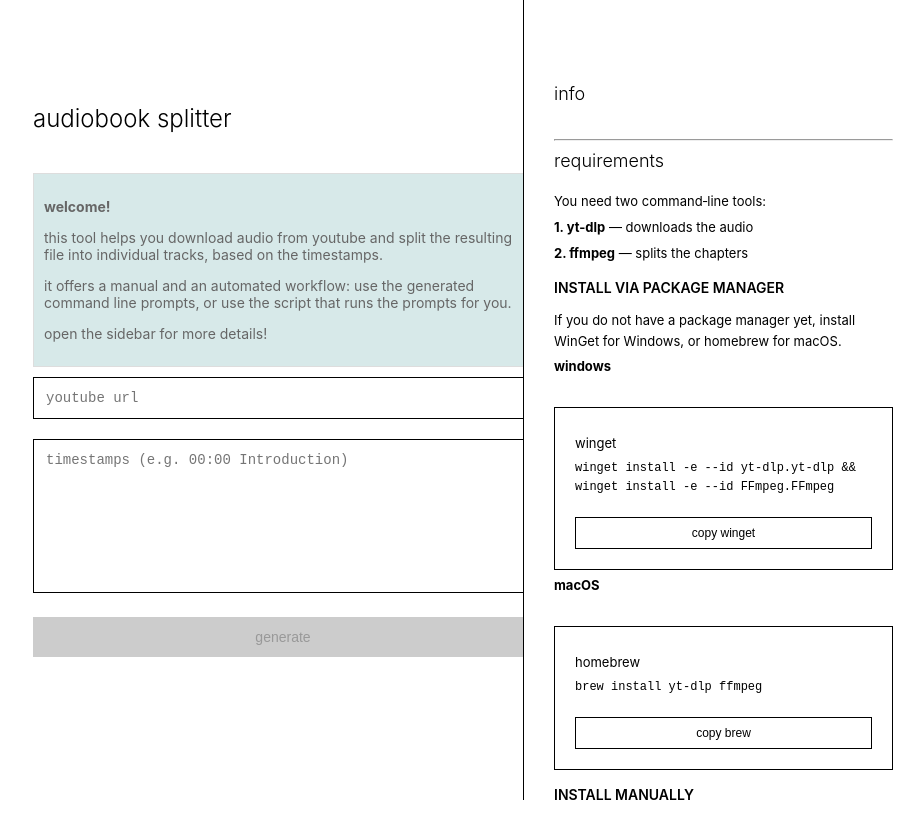
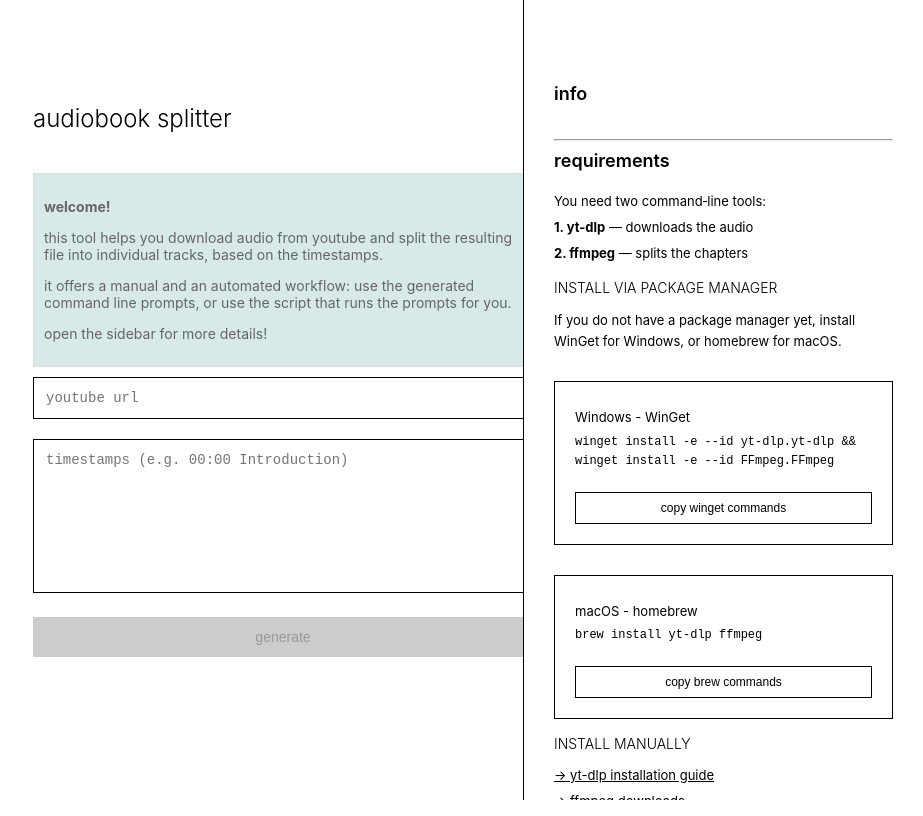
Before and after one commit to szekelyzol/audiobook-splitter, a Next.js app: page / in a window 1280 px wide. Both pictures are taken after a click on the heading "requirements". Shown: the whole page, without its empty margins (357-1280 px from the left). Built offline with nearby package versions, Linux system fonts and the light colour scheme.

Commit message:
Clean up some spacing

```diff
--- a/pages/index.tsx
+++ b/pages/index.tsx
@@ -284,21 +284,19 @@ export default function Home() {
 
               <p>If you do not have a package manager yet, install WinGet for Windows, or homebrew for macOS.</p>
 
-              <p><strong>windows</strong></p>
               <div className={styles.minimalCommands}>
-                <p>winget</p>
+                <p>Windows - WinGet</p>
                 <pre>{WIN_WINGET}</pre>
                 <div className={styles.minimalActions}>
-                  <button onClick={() => copyLine(WIN_WINGET)}>copy winget</button>
+                  <button onClick={() => copyLine(WIN_WINGET)}>copy winget commands</button>
                 </div>
               </div>
 
-              <p><strong>macOS</strong></p>
               <div className={styles.minimalCommands}>
-                <p>homebrew</p>
+                <p>macOS - homebrew</p>
                 <pre>{MAC_BREW}</pre>
                 <div className={styles.minimalActions}>
-                  <button onClick={() => copyLine(MAC_BREW)}>copy brew</button>
+                  <button onClick={() => copyLine(MAC_BREW)}>copy brew commands</button>
                 </div>
               </div>
 
--- a/styles/Home.module.css
+++ b/styles/Home.module.css
@@ -148,7 +148,7 @@
 .sidebarContent h2 {
   font-size: 18px;
   margin-bottom: 30px;
-  font-weight: 300;
+  font-weight: 600;
 }
 
 .sidebarSection {
@@ -159,7 +159,7 @@
   font-size: 14px;
   margin-bottom: 10px;
   text-transform: uppercase;
-  font-weight: 600;
+  font-weight: 300;
 }
 
 .sidebarSection p {
```
